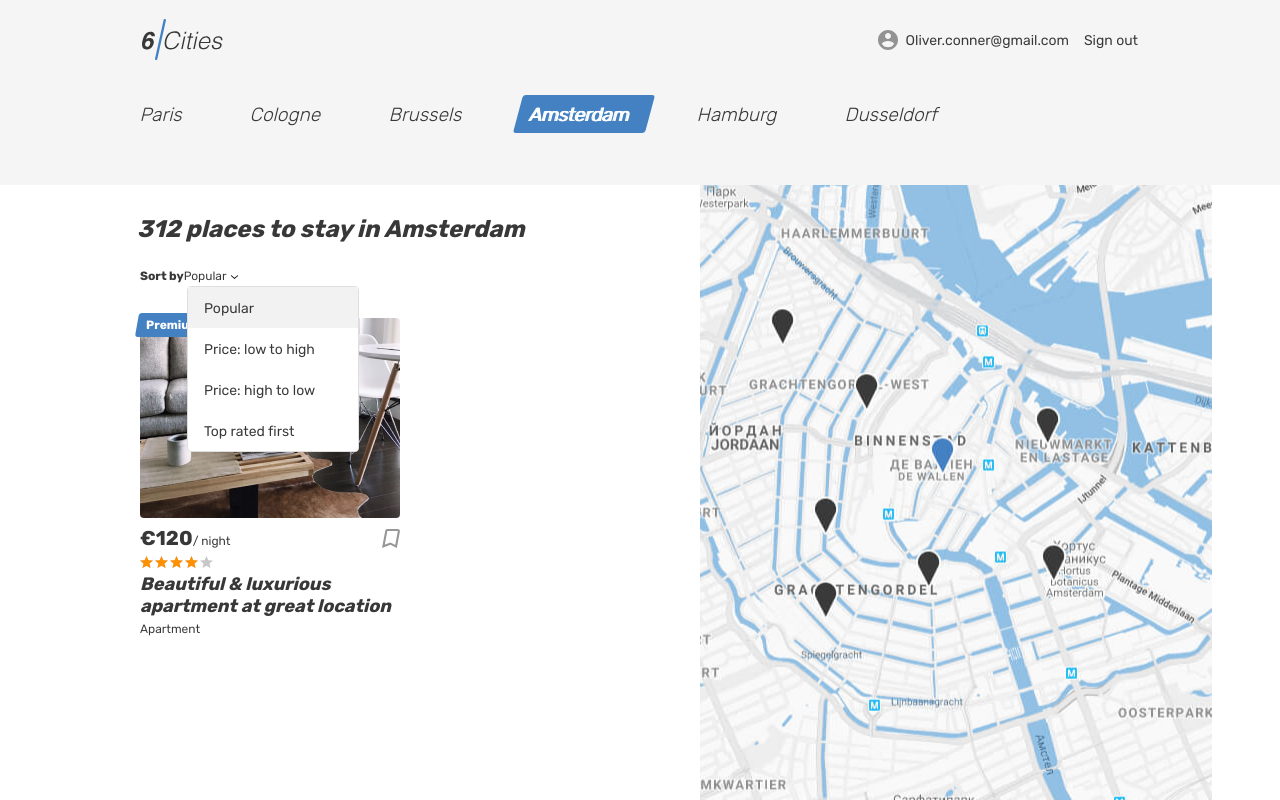
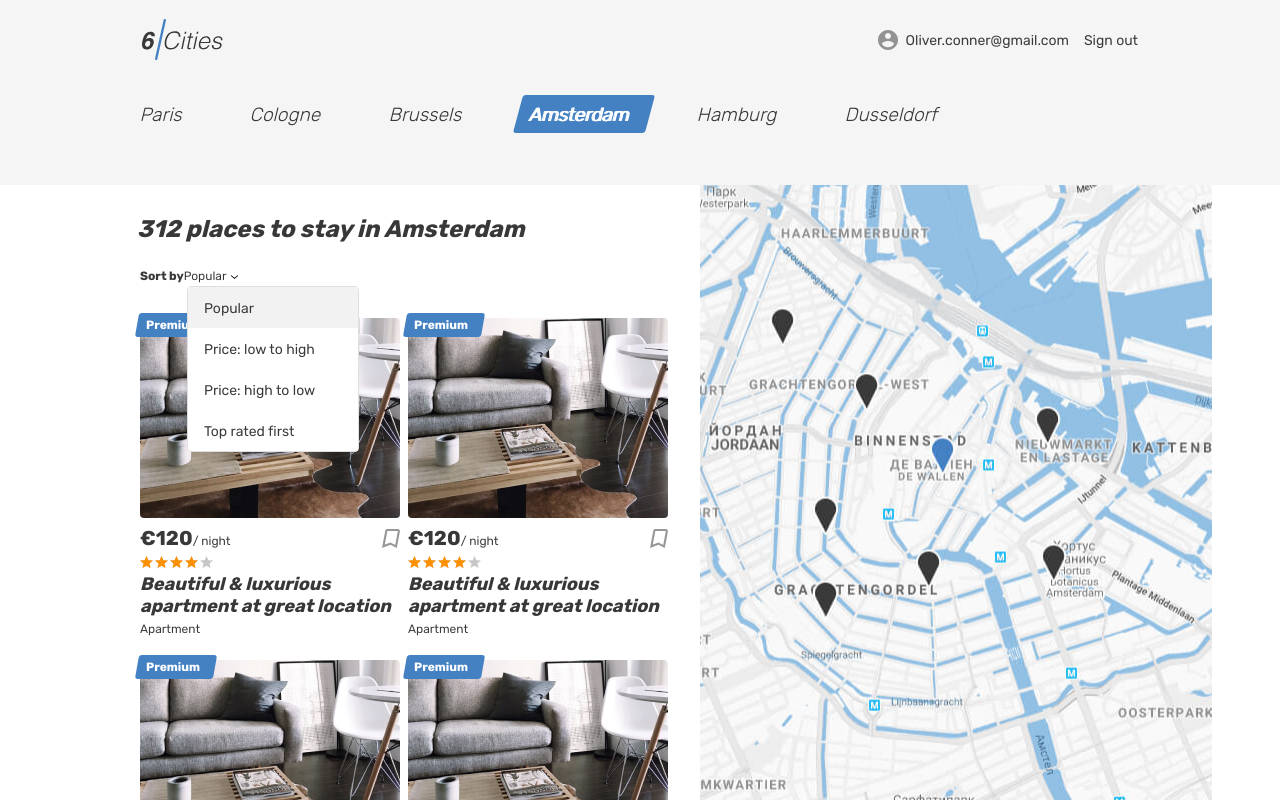
Before and after one commit to kalashnikovsb/277887-six-cities-7, a React (Create React App) app in the folder project/: page / in a window 1280 px wide. Built offline with nearby package versions, Linux system fonts and the light colour scheme.

Commit message:
Решил проблему с key

```diff
--- a/project/src/components/app/app.jsx
+++ b/project/src/components/app/app.jsx
@@ -1,11 +1,17 @@
 import React from 'react';
+import PropTypes from 'prop-types';
 import MainPage from '../main-page/main-page.jsx';
 
 
 function App(props) {
-  const cardsCount = props;
+  const {cardsCount} = props;
 
-  return <MainPage placesCards={cardsCount} />;
+  return <MainPage cardsCount={cardsCount} />;
 }
 
+
+App.propTypes = {
+  cardsCount: PropTypes.number.isRequired,
+};
+
 export default App;
--- a/project/src/components/main-page/main-page.jsx
+++ b/project/src/components/main-page/main-page.jsx
@@ -1,4 +1,5 @@
 import React from 'react';
+import PropTypes from 'prop-types';
 import PlaceCard from '../place-card/place-card.jsx';
 
 
@@ -9,8 +10,21 @@ const getRandomInteger = (min, max) => {
 };
 
 
+const getCardsIdentifiers = (count) => {
+  const result = [];
+  for (let i = 0; i < count; i++) {
+    const element = {};
+    element.id = getRandomInteger(0, 1000000);
+    result.push(element);
+  }
+  return result;
+};
+
+
 function MainPage(props) {
-  const cardsCount = props;
+  const {cardsCount} = props;
+
+  const cardsIdentifiers = getCardsIdentifiers(cardsCount);
 
   return (
     <div className="page page--gray page--main">
@@ -102,7 +116,7 @@ function MainPage(props) {
               </form>
               <div className="cities__places-list places__list tabs__content">
 
-                {new Array(cardsCount).fill().map((card) => <PlaceCard key={card + getRandomInteger()} />)}
+                {new Array(cardsCount).fill().map((card, i) => <PlaceCard key={cardsIdentifiers[i].id} card={card}/>)}
 
               </div>
             </section>
@@ -116,4 +130,9 @@ function MainPage(props) {
   );
 }
 
+
+MainPage.propTypes = {
+  cardsCount: PropTypes.number.isRequired,
+};
+
 export default MainPage;
--- a/project/src/components/place-card/place-card.jsx
+++ b/project/src/components/place-card/place-card.jsx
@@ -1,4 +1,5 @@
 import React from 'react';
+// import PropTypes from 'prop-types';
 
 
 function PlaceCard() {
```
